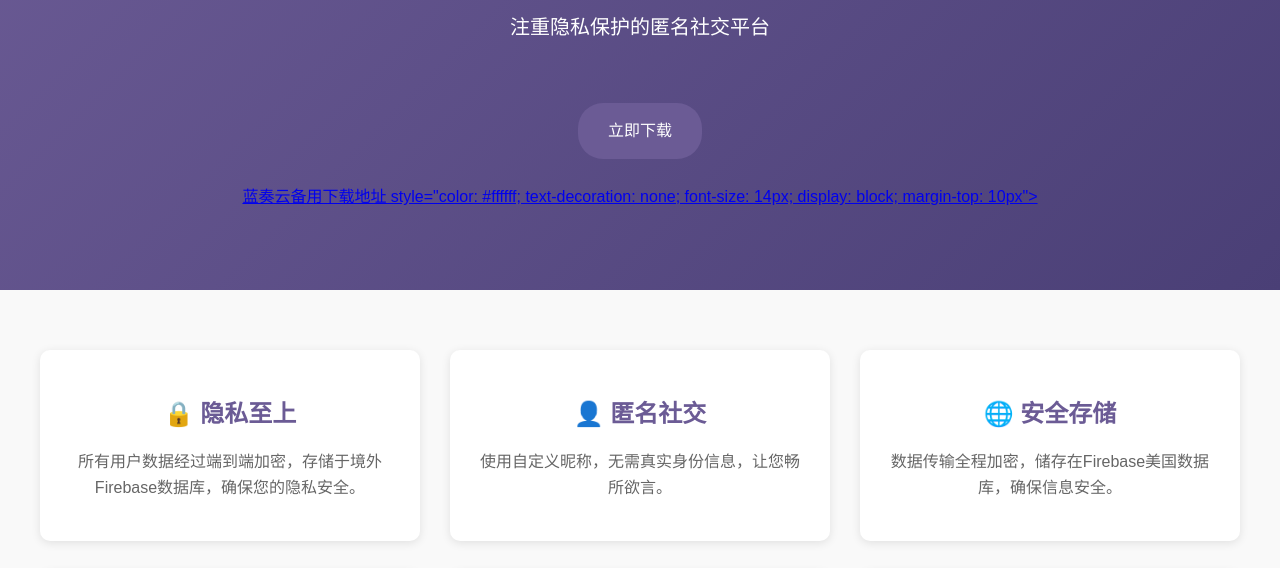
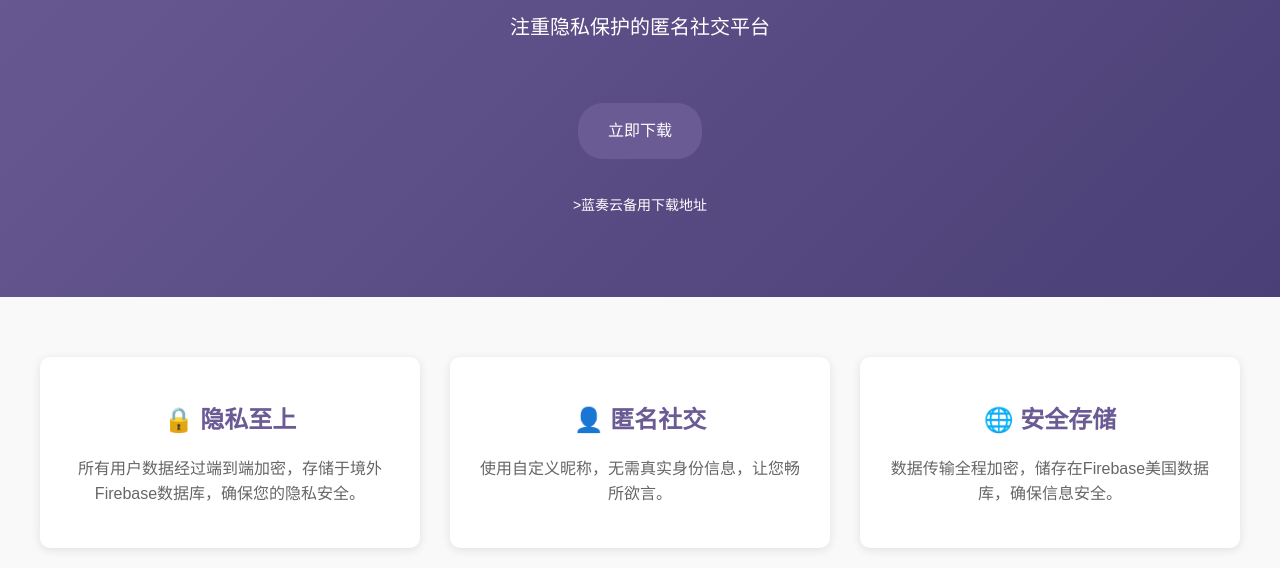
Before and after one commit to 3365427906/my-app-website, a plain HTML site: page index.html in a window 1280 px wide. Shown: the part 198-766 px from the top of the page. Drawn offline with Linux system fonts and the light colour scheme.

Commit message:
更新 index.html

```diff
--- a/index.html
+++ b/index.html
@@ -114,13 +114,12 @@
         <p>注重隐私保护的匿名社交平台</p>
         <a href="https://github.com/3365427906/my-app-website/releases/download/V1.0/app-release.apk" class="cta-button">立即下载</a>
         <br><br>
-        <a href="https://wwva.lanzouq.com/iUZ6k2mk6olg">蓝奏云备用下载地址
+        <a href="https://wwva.lanzouq.com/iUZ6k2mk6olg"
 style="color: #ffffff;
                   text-decoration: none;
                   font-size: 14px;
                   display: block;
-                  margin-top: 10px">
-</a>
+                  margin-top: 10px">>蓝奏云备用下载地址</a>
     </div>
 
     <!-- 功能介绍 -->
```
